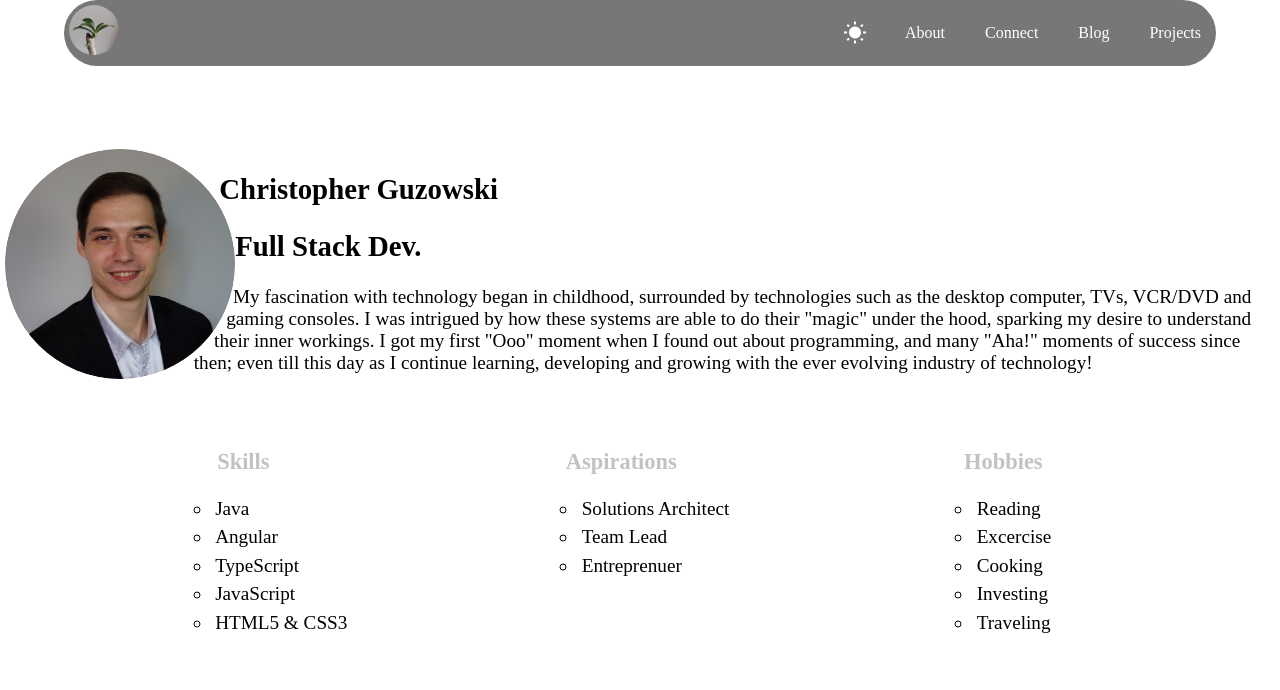
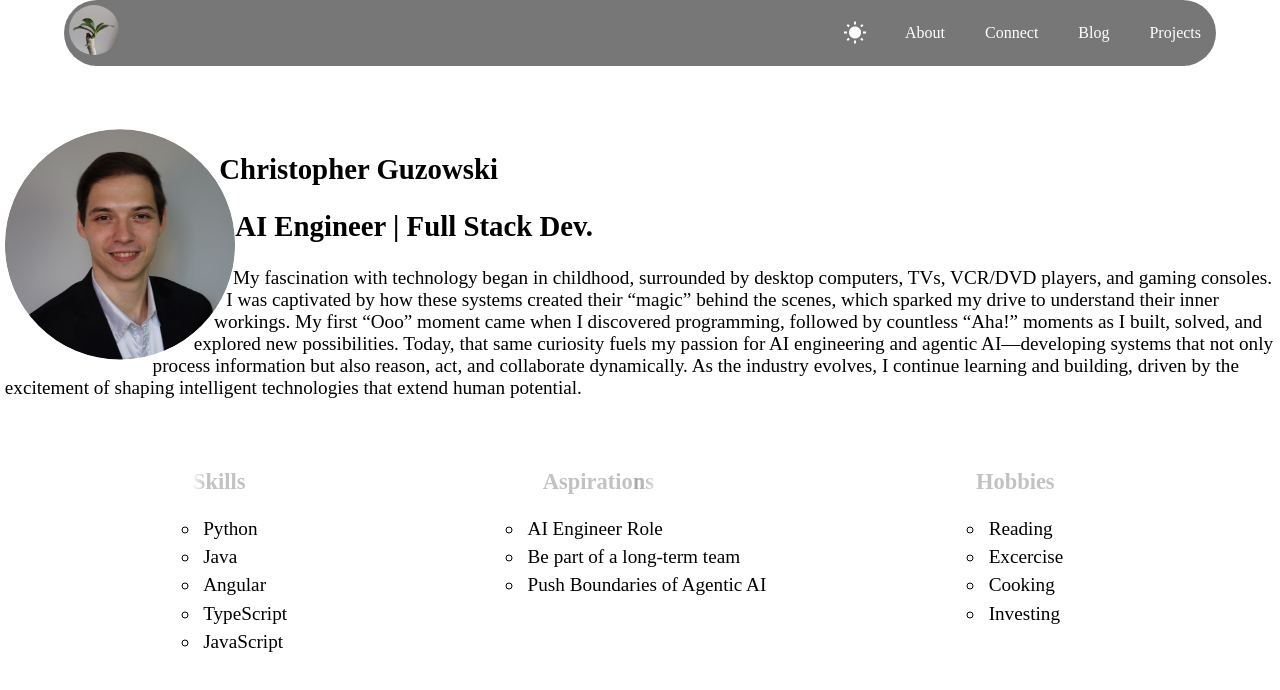
Before and after one commit to chrisCodes141/CGSite, an Angular app in the folder angular/: page / in a window 1280 px wide. Shown: the top 690 px of the page. Built offline with nearby package versions, Linux system fonts and the light colour scheme.

Commit message:
updated about and resources

```diff
--- a/angular/src/app/core/staticComponents/about/about.component.html
+++ b/angular/src/app/core/staticComponents/about/about.component.html
@@ -8,13 +8,14 @@
                 <img src="assets/images/cgPic.JPG" alt="Profile-Pic" class="profile-photo" />
             </a>
             <h1>{{ name }}</h1>
-            <h2>Full Stack Dev.</h2>
+            <h2>AI Engineer | Full Stack Dev.</h2>
 
-            My fascination with technology began in childhood, surrounded by technologies such as the desktop computer,
-            TVs, VCR/DVD and gaming consoles. I was intrigued by how these systems are able to do their "magic" under the
-            hood, sparking my desire to understand their inner workings. I got my first "Ooo" moment when I found out about
-            programming, and many "Aha!" moments of success since then; even till this day as I continue learning,
-            developing and growing with the ever evolving industry of technology!
+            My fascination with technology began in childhood, surrounded by desktop computers,
+            TVs, VCR/DVD players, and gaming consoles. I was captivated by how these systems created their “magic” behind the scenes,
+            which sparked my drive to understand their inner workings. My first “Ooo” moment came when I discovered programming, followed by countless “Aha!”
+            moments as I built, solved, and explored new possibilities. Today, that same curiosity fuels my passion for AI engineering and agentic AI—developing
+            systems that not only process information but also reason, act, and collaborate dynamically. As the industry evolves, I continue learning and building,
+            driven by the excitement of shaping intelligent technologies that extend human potential.
         </div>
     </div>
 
--- a/angular/src/app/core/staticComponents/about/about.component.ts
+++ b/angular/src/app/core/staticComponents/about/about.component.ts
@@ -11,7 +11,7 @@ import { Component } from '@angular/core';
 export class AboutComponent {
 
   name: string = 'Christopher Guzowski';
-  aspires: string[] = ['Solutions Architect', 'Team Lead', 'Entreprenuer'];
-  skills: string[] = ['Java', 'Angular', 'TypeScript', 'JavaScript', 'HTML5 & CSS3'];
-  hobbies: string[] = ['Reading', 'Excercise', 'Cooking', 'Investing', 'Traveling'];
+  aspires: string[] = ['AI Engineer Role', 'Be part of a long-term team', 'Push Boundaries of Agentic AI'];
+  skills: string[] = ['Python', 'Java', 'Angular', 'TypeScript', 'JavaScript'];
+  hobbies: string[] = ['Reading', 'Excercise', 'Cooking', 'Investing'];
 }
```
Also changed, not shown: 2 other files (tests, documents, lock files or other folders).
